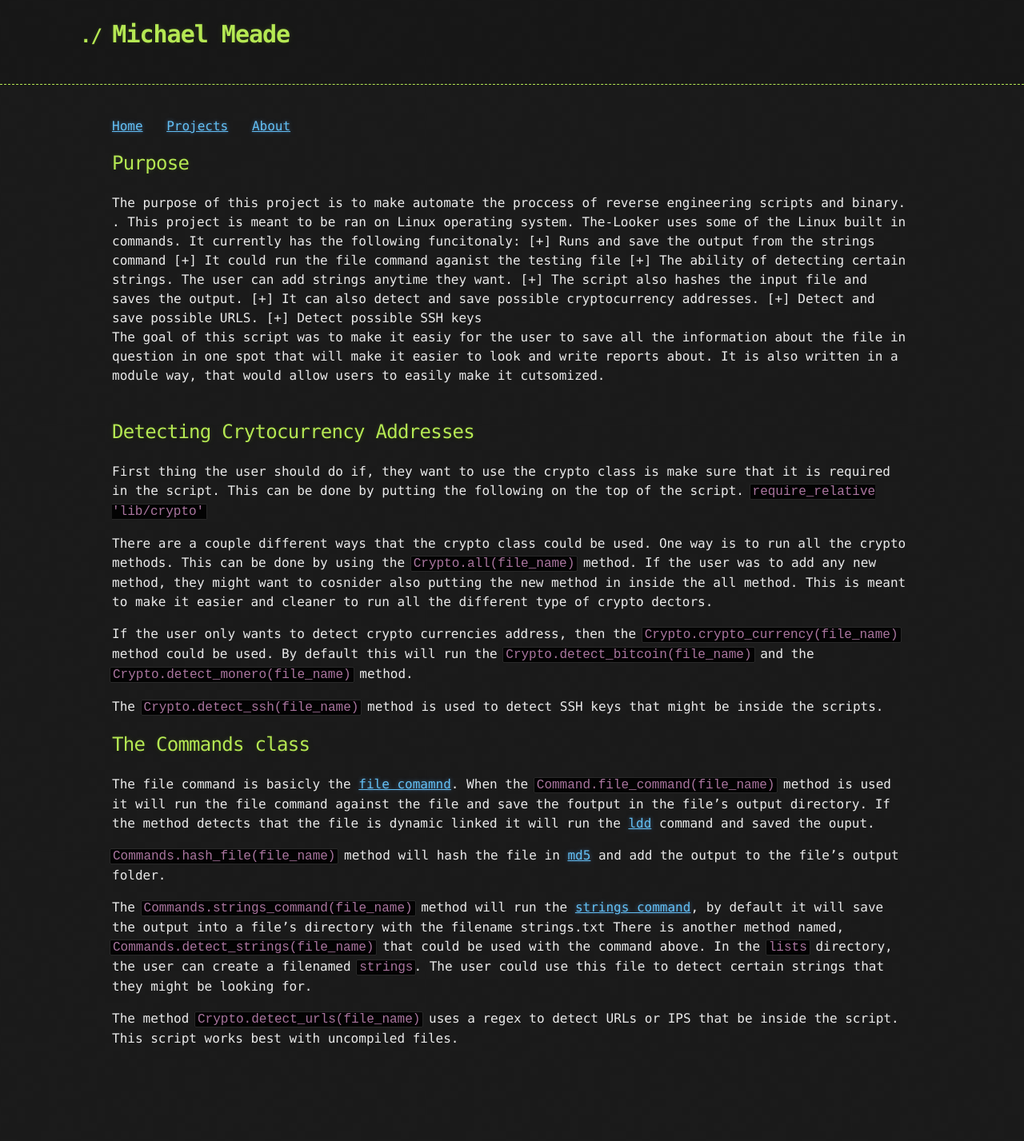
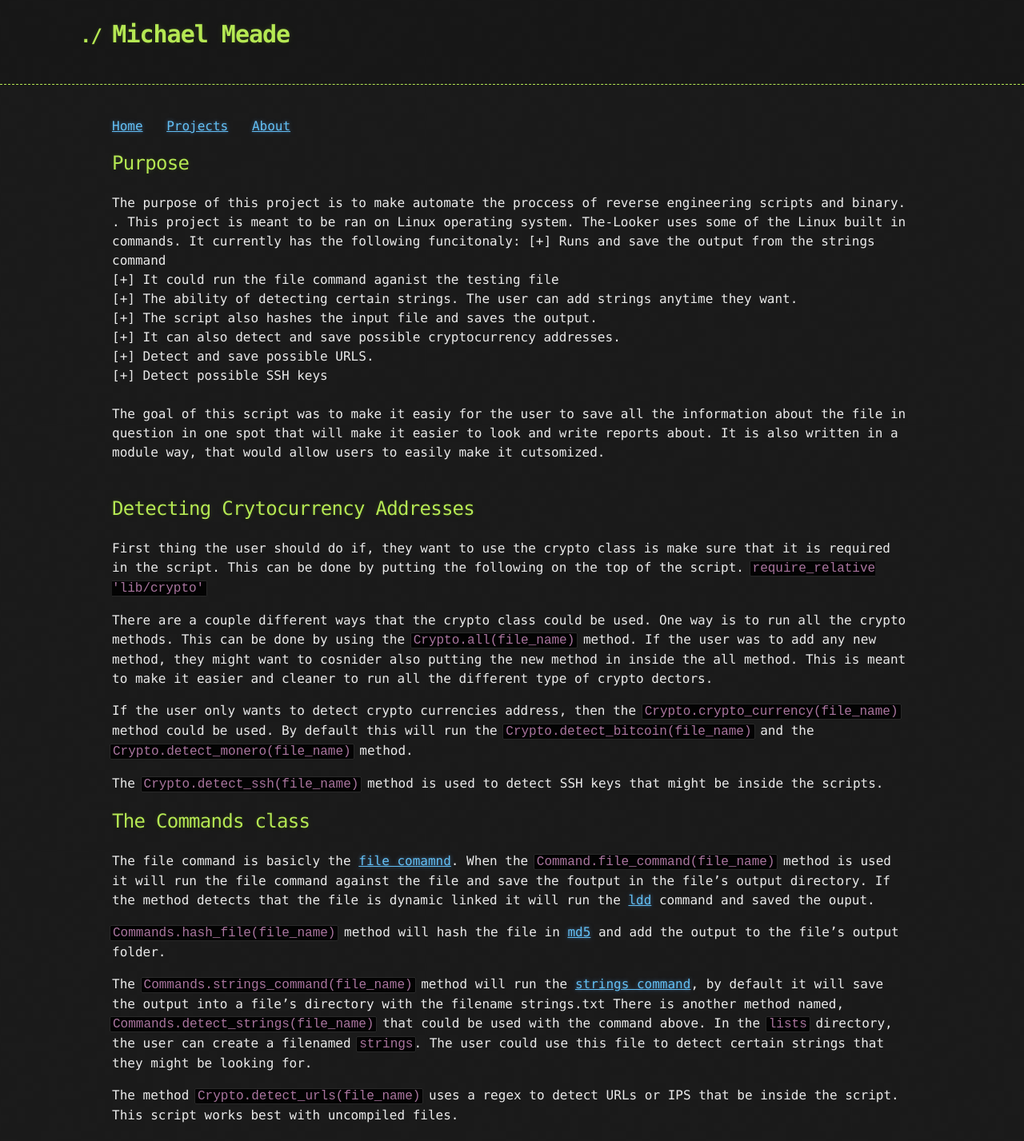
Before and after one commit to Michael-Meade/MinerFind, a Jekyll site: the page built from Projects/The-Looker.md, in a window 1280 px wide. Shown: the whole page at 80% size. Built offline with Jekyll 4.4.1, drawn with Linux system fonts in a browser that asks for light colours; our own code applies the rules of GitHub Pages for plain Markdown files; the repository's description, which GitHub fills in, is left out; before the commit the page ends 1331 px from its top, so only the background shows below that.

```diff
--- a/Projects/The-Looker.md
+++ b/Projects/The-Looker.md
@@ -2,13 +2,13 @@
 The purpose of this project is to make automate the proccess of reverse engineering scripts and binary.
 . This project is meant to be ran on Linux operating system. The-Looker uses some of the Linux built in commands.
 It currently has the following funcitonaly:
-  [+] Runs and save the output from the strings command
-  [+] It could run the file command aganist the testing file
-  [+] The ability of detecting certain strings. The user can add strings anytime they want.
-  [+] The script also hashes the input file and saves the output.
-  [+] It can also detect and save possible cryptocurrency addresses.
-  [+] Detect and save possible URLS.
-  [+] Detect possible SSH keys
+  [+] Runs and save the output from the strings command<br>
+  [+] It could run the file command aganist the testing file<br>
+  [+] The ability of detecting certain strings. The user can add strings anytime they want.<br>
+  [+] The script also hashes the input file and saves the output.<br>
+  [+] It can also detect and save possible cryptocurrency addresses.<br>
+  [+] Detect and save possible URLS.<br>
+  [+] Detect possible SSH keys<br>
   <br>
   The goal of this script was to make it easiy for the user to save all the information about the file in question in one spot that will make it
   easier to look and write reports about. It is also written in a module way,  that would allow users to easily make it cutsomized.
```
